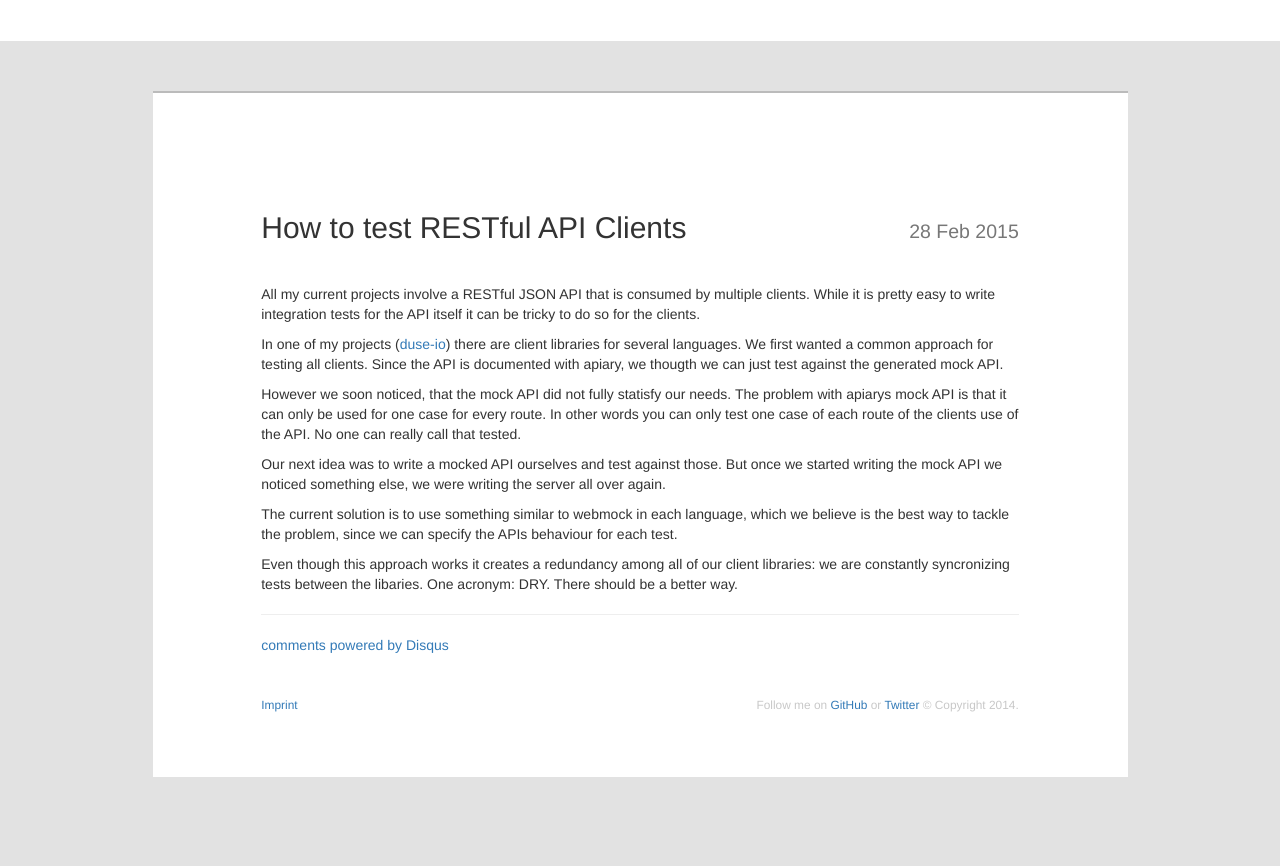
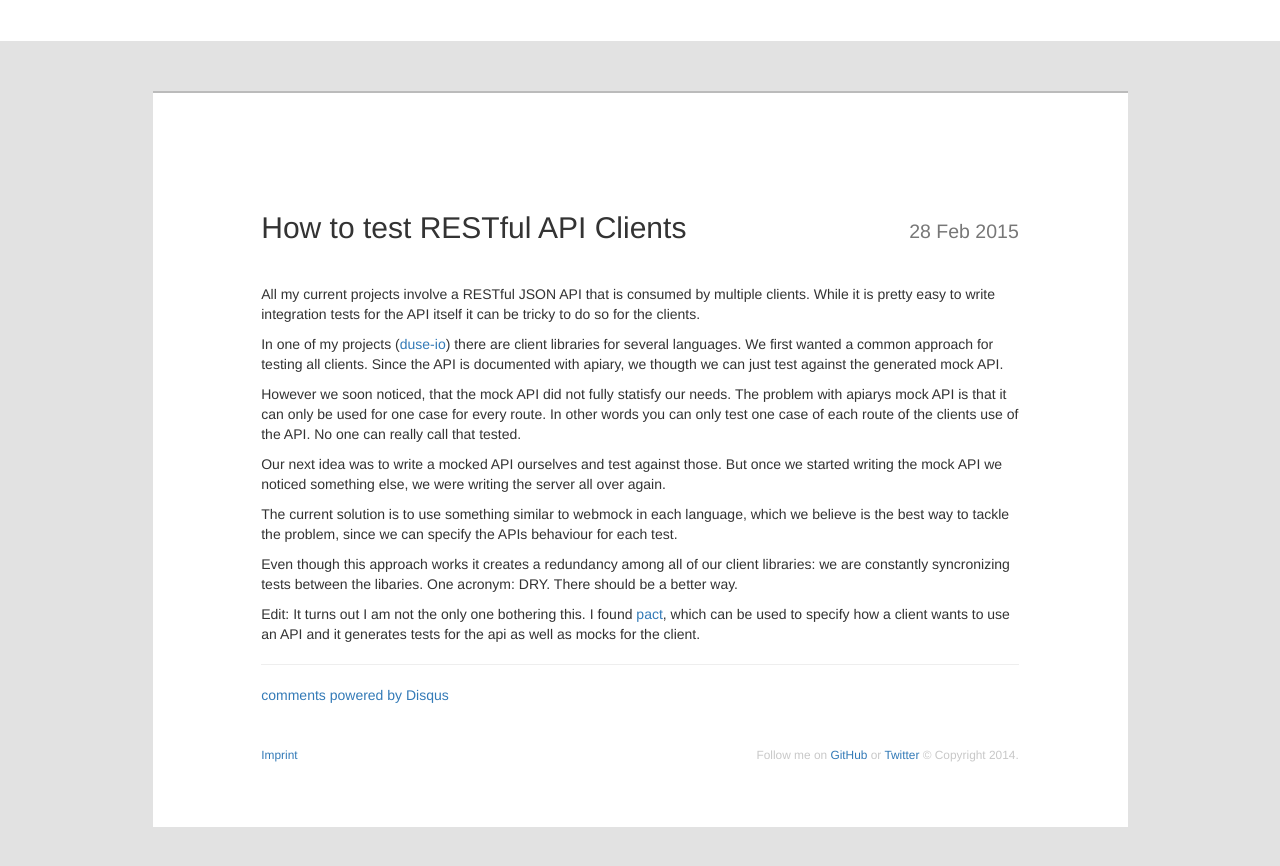
Before and after one commit to flower-pot/blog, a Jekyll site: the page built from _posts/2015-02-28-why-you-shouldnt-use-a-mock-api.markdown, in a window 1280 px wide, cut to the strip 162-1039 px from the top of the page. Shown: the top 866 px of the strip. Built offline with Jekyll 4.4.1, drawn with Linux system fonts in a browser that asks for light colours; nearby versions of some CDN libraries; comment, search, counter and statistics services are not loaded; before the commit the page ends 989 px from its top, so only the background shows below that.

Commit message:
add pact reference

```diff
--- a/_posts/2015-02-28-why-you-shouldnt-use-a-mock-api.markdown
+++ b/_posts/2015-02-28-why-you-shouldnt-use-a-mock-api.markdown
@@ -30,3 +30,8 @@ the APIs behaviour for each test.
 Even though this approach works it creates a redundancy among all of our client
 libraries: we are constantly syncronizing tests between the libaries. One
 acronym: DRY. There should be a better way.
+
+Edit: It turns out I am not the only one bothering this. I found
+[pact](https://github.com/realestate-com-au/pact), which can be used to specify
+how a client wants to use an API and it generates tests for the api as well as
+mocks for the client.
```
